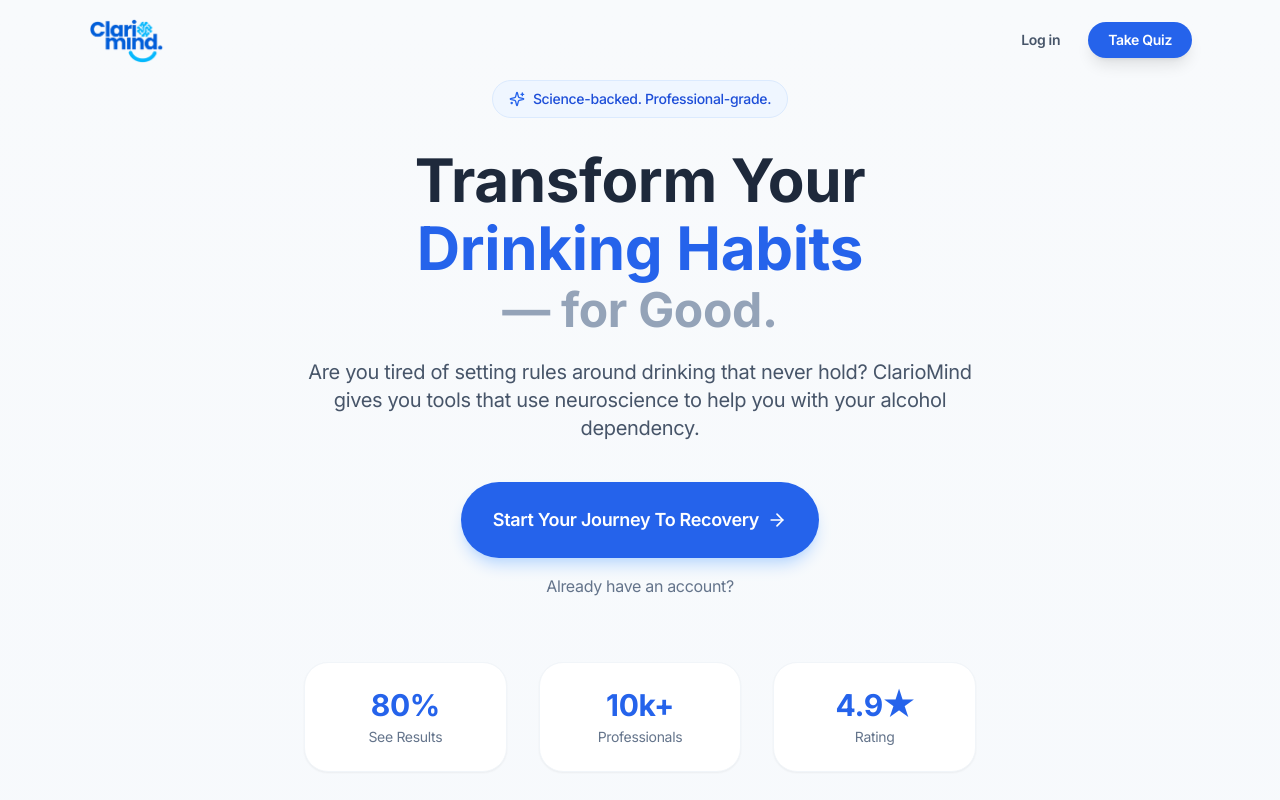
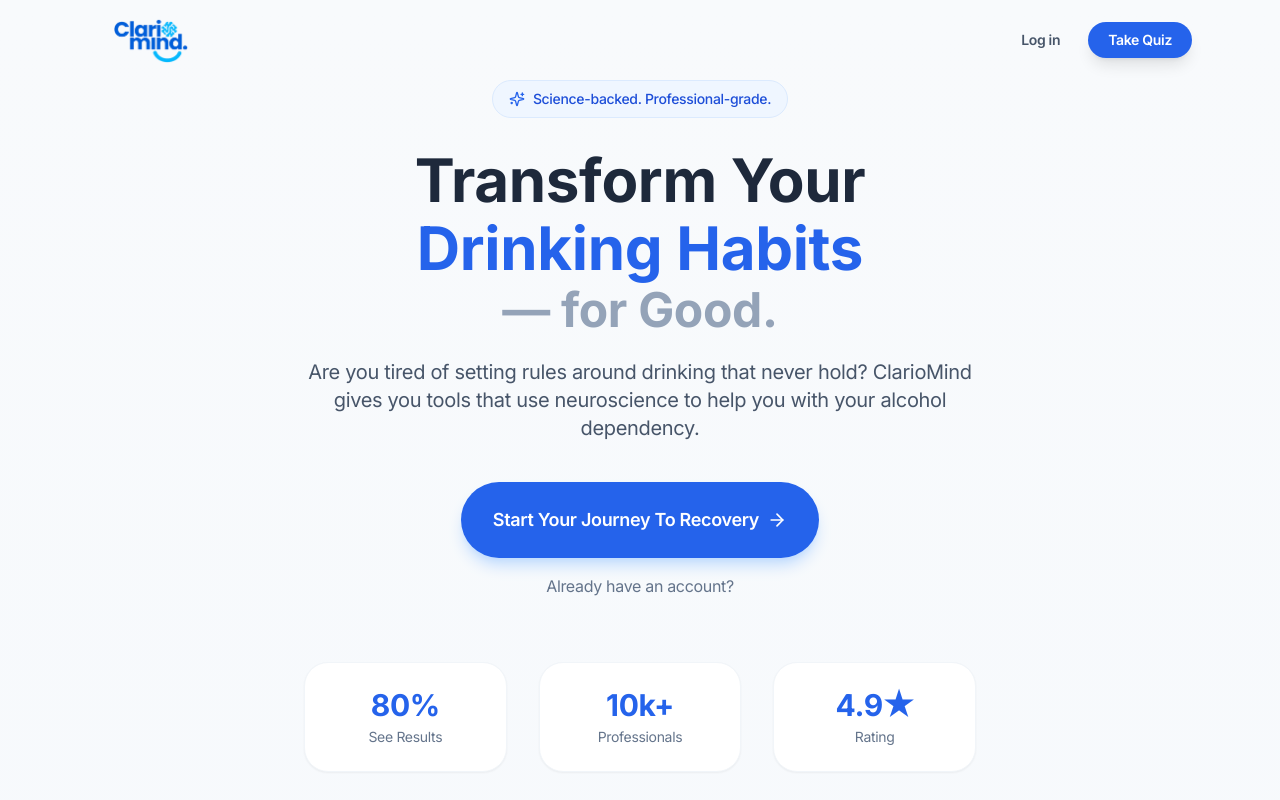
Before and after one commit to elevationagcy/ClarioMind, a Next.js app: page /welcome in a window 1280 px wide. Shown: the top 800 px of the page. Built offline with nearby package versions, Linux system fonts and the light colour scheme.

Commit message:
center logo

```diff
--- a/components/ui/logo.tsx
+++ b/components/ui/logo.tsx
@@ -22,7 +22,7 @@
         src="/assets/clariomind.png"
         alt="ClarioMind"
         fill
-        className="object-contain object-left"
+        className="object-contain object-center"
         priority
       />
     </div>
@@ -36,7 +36,7 @@
         src="/assets/clariomind.png"
         alt="ClarioMind"
         fill
-        className="object-contain object-left"
+        className="object-contain object-center"
         priority
       />
     </div>
```
